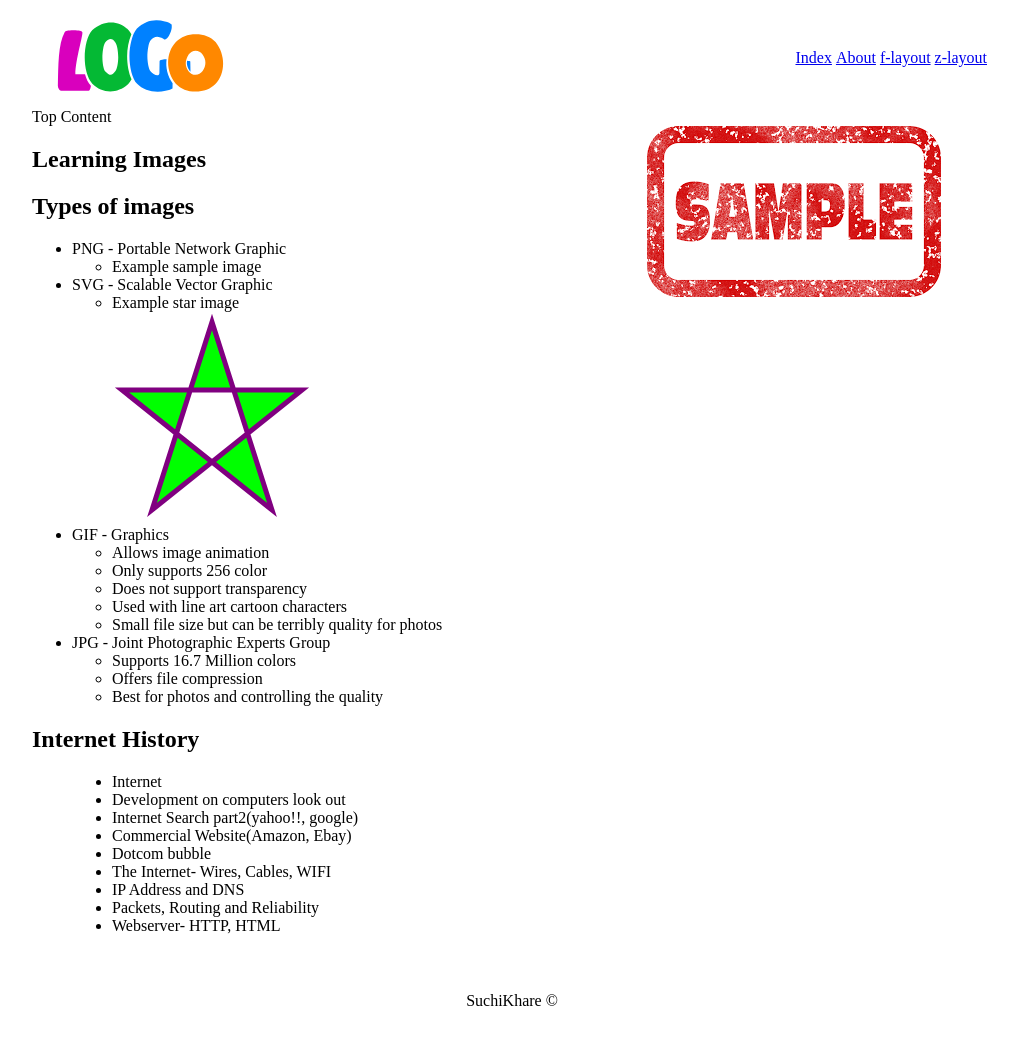
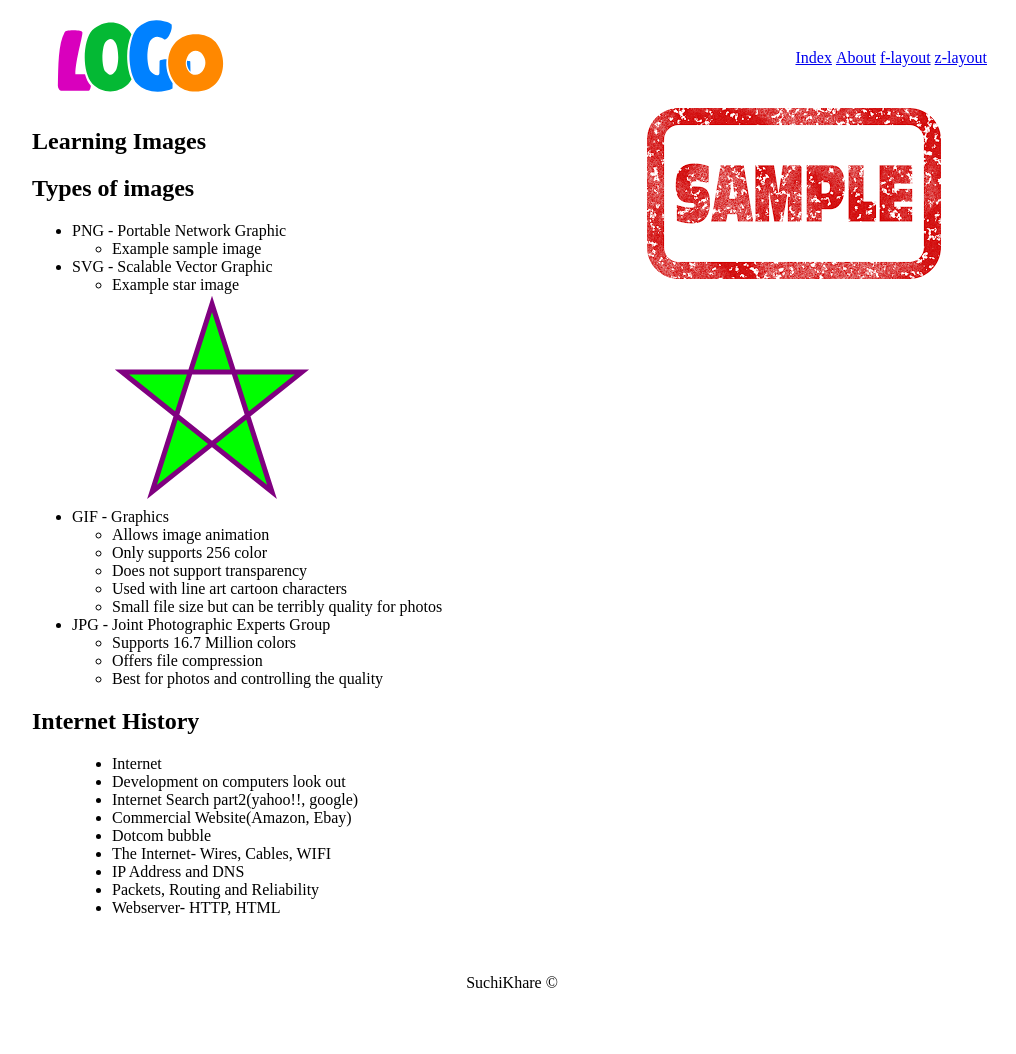
Before and after one commit to SuchiKhare/LayoutExample2, a plain HTML site: page public_html/f-layout.html in a window 1280 px wide. Shown: the whole page, without its empty margins (128-1144 px from the left). Drawn offline with Linux system fonts and the light colour scheme.

Commit message:
reformat the code

```diff
--- a/public_html/f-layout.html
+++ b/public_html/f-layout.html
@@ -11,7 +11,7 @@
             line-height: 100px;
             width: 615px;
             text-align: right;
-      margin:0;
+            margin: 0;
         }
 
         #primaryLinks li {
@@ -38,6 +38,7 @@
             width: 615px;
             clear: both;
         }
+
         #sideContent {
             width: 345px;
             float: right;
@@ -48,15 +49,18 @@
             margin-left: auto;
             margin-right: auto;
         }
+
         #footer {
             text-align: center;
             height: 100px;
             line-height: 100px;
         }
+
         .clearFix {
             clear: both;
 
         }
+
         .floatLeft {
             float: left;
 
@@ -78,9 +82,7 @@
         <li><a href="f-layout.html">f-layout</a></li>
         <li><a href="z-layout.html">z-layout</a></li>
     </menu>
-  <div id="topContent" class="clearFix">
-    Top Content
-  </div>
+
     <article id="primaryContent" class="floatLeft">
         <h1>Learning Images</h1>
         <h2>Types of images</h2>
@@ -93,7 +95,8 @@
             <ul>
                 <li>Example star image</li>
                 <svg height="210" width="500">
-          <polygon points="100,10 40,198 190,78 10,78 160,198" style="fill:lime;stroke:purple;stroke-width:5;fill-rule:evenodd;"/>
+                    <polygon points="100,10 40,198 190,78 10,78 160,198"
+                             style="fill:lime;stroke:purple;stroke-width:5;fill-rule:evenodd;"/>
                     Sorry, your browser does not support inline SVG.
                 </svg>
             </ul>
```
Lines whose indentation alone changed are shown as unchanged.
